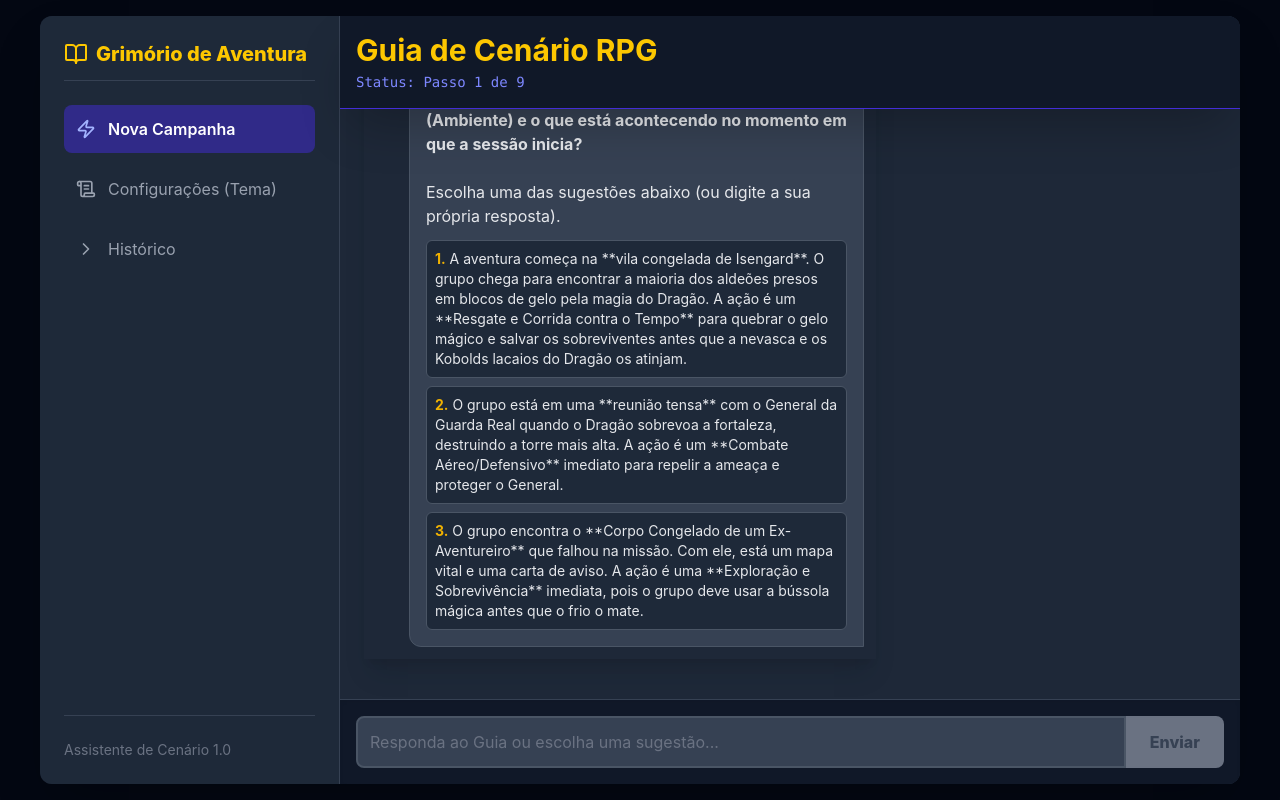
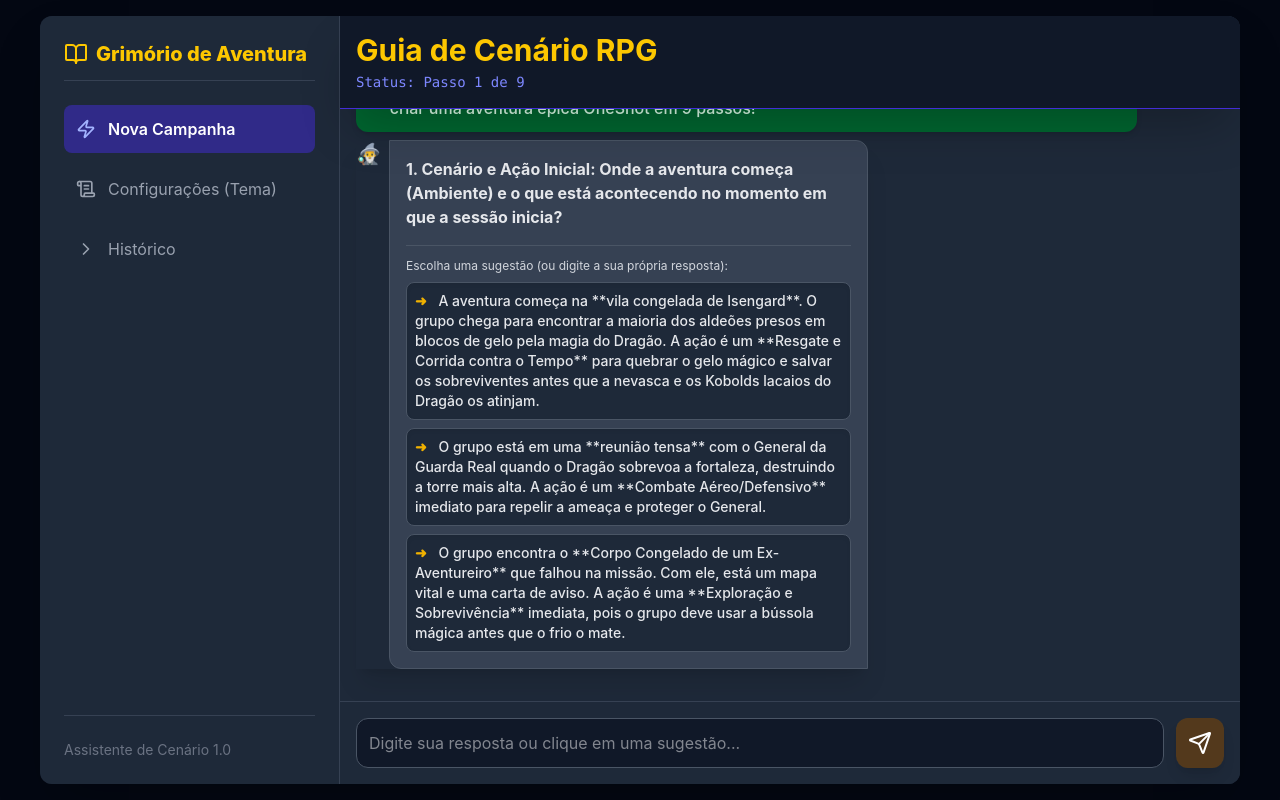
Before and after one commit to paulocfj/NLP_RPG_Narrative_Assistant, a React (Vite) app: page / in a window 1280 px wide. Built offline with nearby package versions, Linux system fonts and the light colour scheme.

Commit message:
refactor: adjust the questions guide on chatbot

```diff
--- a/src/components/chat-window/chat-window.component.tsx
+++ b/src/components/chat-window/chat-window.component.tsx
@@ -1,8 +1,8 @@
-import { useCallback, useEffect, useState } from 'react';
+import { useCallback, useEffect, useRef, useState } from 'react';
 import { MessageList } from '../message-list/message-list.component';
 import { SendMessageForm } from '../send-message-form/send-message-form.component';
 import { InitialGuide, MedievalTheme } from '../../data';
-import type { CompleteGuide, Message } from '../../types';
+import type { CompleteGuide, Message, NpcChallenge } from '../../types';
 import { ScenarioDraftSummaryComponent } from '../scenario-draft-summary/scenario-draft-summary.component';
 
 let messageIdCounter = 0;
@@ -11,102 +11,112 @@
 const SENDER_USER = 'user';
 
 const ChatWindow = () => {
+  // Nota: O estado 'messages' armazena o tipo Message + as propriedades extendidas (suggestions, isStatus)
   const [messages, setMessages] = useState<Message[]>([]);
   const [currentQuestionIndex, setCurrentQuestionIndex] = useState(0);
   const [scenarioDraft, setScenarioDraft] = useState<CompleteGuide>([]);
   const [isFinished, setIsFinished] = useState(false);
+  const [inputPreFill, setInputPreFill] = useState('');
 
   const currentQuestion = InitialGuide[currentQuestionIndex];
   const totalQuestions = InitialGuide.length;
   const progressText = `Passo ${currentQuestionIndex + 1} de ${totalQuestions}`;
 
-  // Função que formata a pergunta do bot com as 3 sugestões do cenário
-  const formatBotQuestion = useCallback((questionIndex: number): string => {
+  /**
+   * Normaliza um item de sugestão para uma string.
+   * Se for NpcChallenge, extrai o texto do desafio e remove o que estiver entre colchetes.
+   * @param item O item da sugestão, que pode ser string ou NpcChallenge.
+   * @returns A sugestão como string.
+   */
+  function normalizeSuggestion(item: string | NpcChallenge): string {
+    if (typeof item === 'string') {
+      return item;
+    }
+
+    if (item && typeof item === 'object' && 'challenge' in item) {
+      // Caso NpcChallenge: Extrai o texto do desafio e remove o conteúdo entre colchetes
+      return item.challenge.replace(/\[[^\]]+\]/g, '').trim();
+    }
+
+    // Retorna uma string vazia como fallback seguro
+    return '';
+  }
+
+  // Função que retorna o texto e a lista de sugestões separadamente.
+  const formatBotQuestion = useCallback((questionIndex: number) => {
     const questionData = InitialGuide[questionIndex];
-    if (!questionData) return '';
+    if (!questionData) return { text: '', suggestions: undefined };
 
-    const questionText = questionData.question;
+    const questionText = `<strong>${questionData.question}</strong>`;
     const scenarioSection = MedievalTheme[4].themeSuggestions.find(
       (s) => s.id === questionData.id,
     );
 
-    // Se não houver sugestões, mostra apenas a pergunta
-    if (!scenarioSection || scenarioSection.suggestion.length === 0) {
-      return `<strong>${questionText}</strong><br><br>Sem sugestões disponíveis.`;
-    }
+    const rawSuggestions = scenarioSection?.suggestion || [];
 
-    const suggestions = scenarioSection.suggestion.slice(0, 3);
-    let suggestionsHtml = '<ul class="list-none ml-0 mt-3 space-y-2 text-sm">';
-
-    suggestions.forEach((item, index) => {
-      let text = '';
-      const itemAsObj = item;
-
-      if (typeof itemAsObj === 'string') {
-        text = itemAsObj;
-      } else if (
-        itemAsObj &&
-        typeof itemAsObj === 'object' &&
-        'challenge' in itemAsObj
-      ) {
-        // Caso especial para sugestões estruturadas (Pergunta 7)
-        text = itemAsObj.challenge.replace(/\[[^\]]+\]/g, '').trim();
-      }
-
-      // Estilo temático para as sugestões
-      suggestionsHtml += `<li class="p-2 border border-gray-600 rounded-md bg-gray-800 hover:bg-gray-700 transition duration-150 cursor-pointer">
-                            <span class="font-bold text-yellow-500">${index + 1}.</span> ${text}
-                            </li>`;
-    });
-    suggestionsHtml += '</ul>';
-
-    return `<strong>${questionText}</strong><br><br>Escolha uma das sugestões abaixo (ou digite a sua própria resposta).<br>${suggestionsHtml}`;
+    // 1. Mapeia o array de sugestões (que pode ser string[] | NpcChallenge[])
+    // 2. Chama normalizeSuggestion para cada item, garantindo que o resultado seja string.
+    const suggestions: string[] = rawSuggestions
+      .map(normalizeSuggestion)
+      .slice(0, 3)
+      .filter((text) => text.length > 0); // Opcional: Remove sugestões vazias após a normalização
+    return {
+      text: questionText,
+      suggestions: suggestions ?? [],
+    };
   }, []);
 
   // Efeito para iniciar o chat com a primeira pergunta
   useEffect(() => {
-    // Evita rodar duas vezes no React.StrictMode
     if (messages.length > 0) return;
 
     const initialMessage: Message = {
       id: getNextMessageId(),
-      text: `<strong>Saudações, Mestre!</strong> Seja bem-vindo ao seu Guia de Cenário RPG. Vamos criar uma aventura épica OneShot em 9 passos!`,
+      text: `<strong>Saudações, Mestre!</strong> Seja bem-vindo ao seu Guia de Cenário RPG. Vamos criar uma aventura épica OneShot em ${totalQuestions} passos!`,
       sender: SENDER_BOT,
-      timestamp: Date.now().toLocaleString('pr-BR'),
+      timestamp: new Date().toLocaleString('pt-BR'),
+      isStatus: true,
     };
 
+    const firstQuestionData = formatBotQuestion(0);
     const firstQuestion: Message = {
       id: getNextMessageId(),
-      text: formatBotQuestion(0),
+      text: firstQuestionData.text,
+      suggestions: firstQuestionData.suggestions, // Propriedade extendida
       sender: SENDER_BOT,
-      timestamp: Date.now().toLocaleString('pr-BR'),
+      timestamp: new Date().toLocaleString('pt-BR'),
+      isStatus: false,
     };
 
     setMessages([initialMessage, firstQuestion]);
-    // eslint-disable-next-line react-hooks/exhaustive-deps
-  }, []); // Dependência vazia, roda apenas na montagem
+  }, [formatBotQuestion, messages.length, totalQuestions]);
 
   // Efeito para rolar o chat para baixo
+  const messagesEndRef = useRef<HTMLDivElement>(null);
   useEffect(() => {
-    const anchor = document.getElementById('scroll-anchor');
-    if (anchor) {
-      // Pequeno timeout para garantir que o DOM foi atualizado
-      setTimeout(() => {
-        anchor.scrollIntoView({ behavior: 'smooth' });
-      }, 100);
-    }
+    messagesEndRef.current?.scrollIntoView({ behavior: 'smooth' });
   }, [messages]);
+
+  // Função para preencher o input com o texto da sugestão clicada
+  const handleSuggestionClick = useCallback((text: string) => {
+    setInputPreFill(text);
+  }, []);
 
   // Função principal para lidar com o envio de mensagens do usuário
   const handleSendMessage = useCallback(
     (text: string) => {
       if (isFinished || !currentQuestion) return;
 
+      // Limpa o preenchimento automático após o envio
+      setInputPreFill('');
+
+      // Cria a mensagem base do usuário
       const userMessage: Message = {
         id: getNextMessageId(),
         text: text,
         sender: SENDER_USER,
-        timestamp: Date.now().toLocaleString('pt-BR'),
+        timestamp: new Date().toLocaleString('pt-BR'),
+        isStatus: false,
       };
 
       setMessages((prev) => [...prev, userMessage]);
@@ -129,9 +139,10 @@
 
         const finalMessage: Message = {
           id: getNextMessageId(),
-          text: `<strong>MISSÃO CUMPRIDA!</strong> Todas as 9 etapas foram concluídas com sucesso. Role a tela para baixo para revisar o seu Guia de Aventura final!`,
+          text: `<strong>MISSÃO CUMPRIDA!</strong> Todas as ${totalQuestions} etapas foram concluídas com sucesso. Role a tela para baixo para revisar o seu Guia de Aventura final!`,
           sender: SENDER_BOT,
-          timestamp: Date.now().toLocaleString('pt-BR'),
+          timestamp: new Date().toLocaleString('pt-BR'),
+          isStatus: true,
         };
 
         setMessages((prev) => [...prev, finalMessage]);
@@ -139,18 +150,27 @@
       }
 
       // 3. Prepara e envia a próxima pergunta
+      const nextQuestionData = formatBotQuestion(nextQuestionIndex);
       const botQuestionMessage: Message = {
         id: getNextMessageId(),
-        text: formatBotQuestion(nextQuestionIndex),
+        text: nextQuestionData.text,
+        suggestions: nextQuestionData.suggestions, // Propriedade extendida
         sender: SENDER_BOT,
-        timestamp: Date.now().toLocaleString('pt-BR'),
+        timestamp: new Date().toLocaleString('pt-BR'),
+        isStatus: false,
       };
 
       // 4. Atualiza o estado
       setCurrentQuestionIndex(nextQuestionIndex);
       setMessages((prev) => [...prev, botQuestionMessage]);
     },
-    [currentQuestionIndex, formatBotQuestion, isFinished, currentQuestion],
+    [
+      currentQuestionIndex,
+      isFinished,
+      currentQuestion,
+      formatBotQuestion,
+      totalQuestions,
+    ],
   );
 
   return (
@@ -169,7 +189,11 @@
 
       {/* Área de Mensagens e Rascunho */}
       <div className="flex-1 flex flex-col overflow-y-auto">
-        <MessageList messages={messages} />
+        <MessageList
+          messages={messages}
+          onSuggestionClick={handleSuggestionClick}
+          ref={messagesEndRef}
+        />
         <ScenarioDraftSummaryComponent
           isFinished={isFinished}
           scenarioDraft={scenarioDraft}
@@ -181,6 +205,8 @@
         <SendMessageForm
           onSendMessage={handleSendMessage}
           isDisabled={isFinished}
+          preFillText={inputPreFill}
+          onInputFilled={() => setInputPreFill('')}
         />
       </div>
     </div>
--- a/src/components/message-list/message-list.component.tsx
+++ b/src/components/message-list/message-list.component.tsx
@@ -1,19 +1,30 @@
+import React, { type ForwardedRef } from 'react'; // Importe 'ForwardedRef'
 import type { Message } from '../../types';
 import { MessageComponent } from '../message/message.component';
 
 type MessageListProps = {
   messages: Message[];
+  onSuggestionClick: (text: string) => void;
 };
 
-const MessageList = ({ messages }: MessageListProps) => {
-  return (
-    <div className="flex-1 overflow-y-auto p-6 space-y-6 bg-gray-800/80">
-      {messages.map((msg) => (
-        <MessageComponent key={msg.id} text={msg.text} sender={msg.sender} />
-      ))}
-      <div id="scroll-anchor" className="h-0" />{' '}
-    </div>
-  );
-};
+const MessageList = React.forwardRef(
+  (
+    { messages, onSuggestionClick }: MessageListProps,
+    ref: ForwardedRef<HTMLDivElement>,
+  ) => {
+    return (
+      <div className="flex-grow p-4 overflow-y-auto flex flex-col space-y-3">
+        {messages.map((msg) => (
+          <MessageComponent
+            key={msg.id}
+            message={msg}
+            onSuggestionClick={onSuggestionClick}
+          />
+        ))}
+        <div ref={ref} id="scroll-anchor" />
+      </div>
+    );
+  },
+);
 
 export { MessageList };
--- a/src/components/message/message.component.tsx
+++ b/src/components/message/message.component.tsx
@@ -1,34 +1,93 @@
+import { Zap } from 'lucide-react';
 import type { Message } from '../../types';
 
-type MessageProps = Pick<Message, 'text' | 'sender'>;
-const SENDER_BOT = 'bot';
+type MessageProps = {
+  message: Message;
+  onSuggestionClick: (text: string) => void;
+};
+//type MessageProps = Pick<Message, 'text' | 'sender'>;
+//const SENDER_BOT = 'bot';
+const SENDER_USER = 'user';
 
-const MessageComponent = ({ text, sender }: MessageProps) => {
-  const isBot = sender === SENDER_BOT;
-  const bubbleClasses = isBot
-    ? 'bg-gray-700 text-gray-200 rounded-tr-xl rounded-bl-xl border border-gray-600'
-    : 'bg-indigo-600 text-white rounded-tl-xl rounded-br-xl shadow-lg';
+type SuggestionItemProps = {
+  text: string;
+  onClick: () => void;
+};
 
-  const icon = isBot ? '🧙‍♂️' : '🧙';
+const SuggestionItem = ({ text, onClick }: SuggestionItemProps) => (
+  <li
+    onClick={onClick}
+    className="p-2 border border-gray-600 rounded-lg bg-gray-800 hover:bg-gray-700 transition duration-150 cursor-pointer text-sm font-medium shadow-inner"
+  >
+    <span className="font-bold text-yellow-500 mr-2">➜</span> {text}
+  </li>
+);
+
+const MessageComponent = ({ message, onSuggestionClick }: MessageProps) => {
+  // message é o objeto Message base
+  const isUser = message.sender === SENDER_USER;
+
+  // Se for uma mensagem de status/introdução do BOT (e não do USER)
+  if (message.isStatus && !isUser) {
+    return (
+      <div className="flex max-w-[90%] my-2 justify-center">
+        <div className="p-3 rounded-xl shadow-md bg-green-800 text-green-100 flex items-center">
+          <Zap className="w-5 h-5 mr-2" />
+          <p className="whitespace-pre-wrap font-medium">{message.text}</p>
+        </div>
+      </div>
+    );
+  }
+
+  // Classes e ícones baseados no componente fornecido pelo usuário
+  const bubbleClasses = isUser
+    ? 'bg-indigo-600 text-white rounded-tl-xl rounded-br-xl shadow-lg border border-indigo-700'
+    : 'bg-gray-700 text-gray-200 rounded-tr-xl rounded-bl-xl border border-gray-600';
+
+  // Ícones de emoji para Mago/Usuário e Mago/Bot
+  const icon = isUser ? '🧙' : '🧙‍♂️';
+
+  // Verifica a propriedade 'suggestions' recebida por prop
+  const hasSuggestions = message.suggestions && message.suggestions.length > 0;
 
   return (
-    <div className={`flex ${isBot ? 'justify-start' : 'justify-end'} mb-4`}>
+    <div className={`flex ${isUser ? 'justify-end' : 'justify-start'} mb-4`}>
       <div
-        className={`flex items-start max-w-xs md:max-w-md lg:max-w-lg p-3 shadow-xl ${
-          isBot ? 'mr-auto' : 'ml-auto'
+        className={`flex items-start max-w-xs md:max-w-md lg:max-w-lg shadow-xl ${
+          isUser ? 'ml-auto' : 'mr-auto'
         }`}
       >
+        {/* Ícone de Emoji */}
         <span
-          className={`text-xl mr-2 ${isBot ? 'text-green-400' : 'text-yellow-300'}`}
+          className={`text-xl mr-2 ${isUser ? 'text-yellow-300' : 'text-green-400'}`}
         >
           {icon}
         </span>
-        <div className={`flex-shrink p-4 ${bubbleClasses}`}>
-          {/* Usamos dangerouslySetInnerHTML para renderizar o HTML formatado pelo bot */}
-          <div
-            className="prose prose-sm prose-invert"
-            dangerouslySetInnerHTML={{ __html: text }}
-          ></div>
+
+        {/* Bolha da Mensagem */}
+        <div className={`flex-shrink ${bubbleClasses}`}>
+          <div className="p-4 prose prose-sm prose-invert">
+            {/* Renderiza o texto principal (pergunta/resposta) - message.text é string */}
+            <div dangerouslySetInnerHTML={{ __html: message.text }} />
+
+            {/* Renderiza as sugestões clicáveis se houver */}
+            {hasSuggestions && (
+              <div className="mt-4 pt-3 border-t border-gray-600 w-full">
+                <p className="text-gray-300 mb-2 text-xs font-normal">
+                  Escolha uma sugestão (ou digite a sua própria resposta):
+                </p>
+                <ul className="list-none ml-0 space-y-2">
+                  {message?.suggestions?.map((text, index) => (
+                    <SuggestionItem
+                      key={index}
+                      text={text}
+                      onClick={() => onSuggestionClick(text)}
+                    />
+                  ))}
+                </ul>
+              </div>
+            )}
+          </div>
         </div>
       </div>
     </div>
--- a/src/components/send-message-form/send-message-form.component.tsx
+++ b/src/components/send-message-form/send-message-form.component.tsx
@@ -1,52 +1,91 @@
-import { useState } from 'react';
+import { Send } from 'lucide-react';
+import { useEffect, useRef, useState, type FormEvent } from 'react';
 
 type SendMessageFormProps = {
+  /**
+   * Função chamada ao submeter o formulário com o texto da mensagem.
+   */
   onSendMessage: (messageText: string) => void;
+
+  /**
+   * Determina se o campo de input e o botão de envio devem estar desabilitados.
+   */
   isDisabled: boolean;
+
+  /**
+   * Texto opcional para pré-preencher o campo de input (geralmente vindo de sugestões).
+   */
+  preFillText: string | null;
+
+  /**
+   * Função chamada após o envio bem-sucedido de uma mensagem, tipicamente para
+   * limpar o estado `preFillText` no componente pai.
+   */
+  onInputFilled: () => void;
 };
 const SendMessageForm = ({
   onSendMessage,
   isDisabled,
+  onInputFilled,
+  preFillText,
 }: SendMessageFormProps) => {
-  const [inputText, setInputText] = useState('');
+  const [inputMessage, setInputMessage] = useState('');
+  const inputRef = useRef<HTMLInputElement>(null);
+  // Efeito para preencher o input quando preFillText muda
+  useEffect(() => {
+    if (preFillText) {
+      setInputMessage(preFillText);
+      // Foca no input e move o cursor para o final
+      if (inputRef.current) {
+        inputRef.current.focus();
+        inputRef.current.setSelectionRange(
+          preFillText.length,
+          preFillText.length,
+        );
+      }
+    }
+  }, [preFillText]);
 
-  const handleSubmit = (e: React.FormEvent) => {
+  const handleSubmit = (e: FormEvent<HTMLFormElement>) => {
     e.preventDefault();
-    if (inputText.trim() && !isDisabled) {
-      onSendMessage(inputText);
-      setInputText('');
+    if (inputMessage.trim()) {
+      onSendMessage(inputMessage.trim());
+      setInputMessage('');
+      // Notifica o componente pai que o preenchimento foi usado (para limpar o estado preFillText)
+      onInputFilled();
     }
   };
 
-  const handleChange = (e: React.ChangeEvent<HTMLInputElement>) => {
-    setInputText(e.target.value);
-  };
-
   return (
-    <form
-      className="p-4 bg-gray-900 border-t border-gray-700 flex shadow-inner"
-      onSubmit={handleSubmit}
-    >
+    <footer className="p-4 border-t border-gray-700 bg-gray-800">
+      <form onSubmit={handleSubmit} className="flex space-x-3">
         <input
+          ref={inputRef}
           type="text"
+          value={inputMessage}
+          onChange={(e) => setInputMessage(e.target.value)}
           placeholder={
             isDisabled
-            ? 'A missão está completa! Revise o Guia...'
-            : 'Responda ao Guia ou escolha uma sugestão...'
+              ? 'Cenário completo. Comece um novo guia!'
+              : 'Digite sua resposta ou clique em uma sugestão...'
           }
-        value={inputText}
-        onChange={handleChange}
+          className="flex-grow p-3 border border-gray-600 bg-gray-900 text-gray-100 rounded-xl focus:border-indigo-500 focus:ring-1 focus:ring-indigo-500 transition duration-150"
           disabled={isDisabled}
-        className="flex-1 p-3 border-2 border-gray-600 bg-gray-700 text-gray-100 rounded-l-lg focus:outline-none focus:ring-2 focus:ring-yellow-500 disabled:bg-gray-800 disabled:text-gray-500 placeholder:text-gray-500"
         />
         <button
           type="submit"
-        disabled={isDisabled || !inputText.trim()}
-        className="px-6 py-3 bg-yellow-600 text-gray-900 font-extrabold rounded-r-lg hover:bg-yellow-500 transition duration-150 disabled:bg-gray-500 disabled:text-gray-700"
+          className={`p-3 rounded-xl text-white transition duration-200 shadow-lg
+                ${
+                  inputMessage.trim() && !isDisabled
+                    ? 'bg-yellow-600 hover:bg-yellow-700 text-gray-900 active:scale-95'
+                    : 'bg-yellow-800/50 cursor-not-allowed text-gray-400'
+                }`}
+          disabled={!inputMessage.trim() || isDisabled}
         >
-        Enviar
+          <Send className="w-6 h-6" />
         </button>
       </form>
+    </footer>
   );
 };
 
--- a/src/types/message.type.ts
+++ b/src/types/message.type.ts
@@ -20,6 +20,10 @@
   /** A string representation of the time the message was sent (e.g., ISO 8601 format). */
 
   timestamp: string;
+
+  isStatus: boolean;
+
+  suggestions?: string[];
 };
 
 export type { Message };
```
Lines whose indentation alone changed are shown as unchanged.
